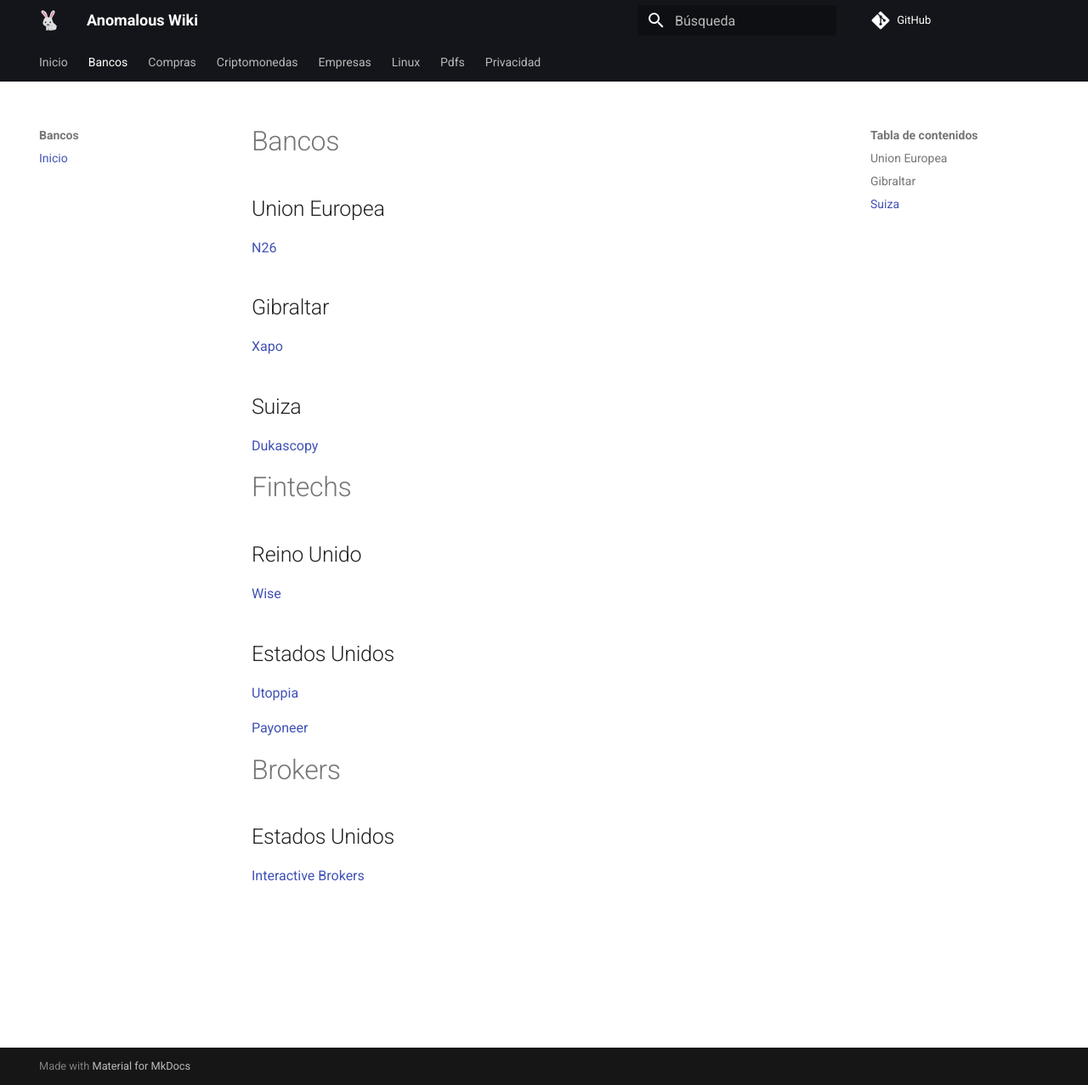
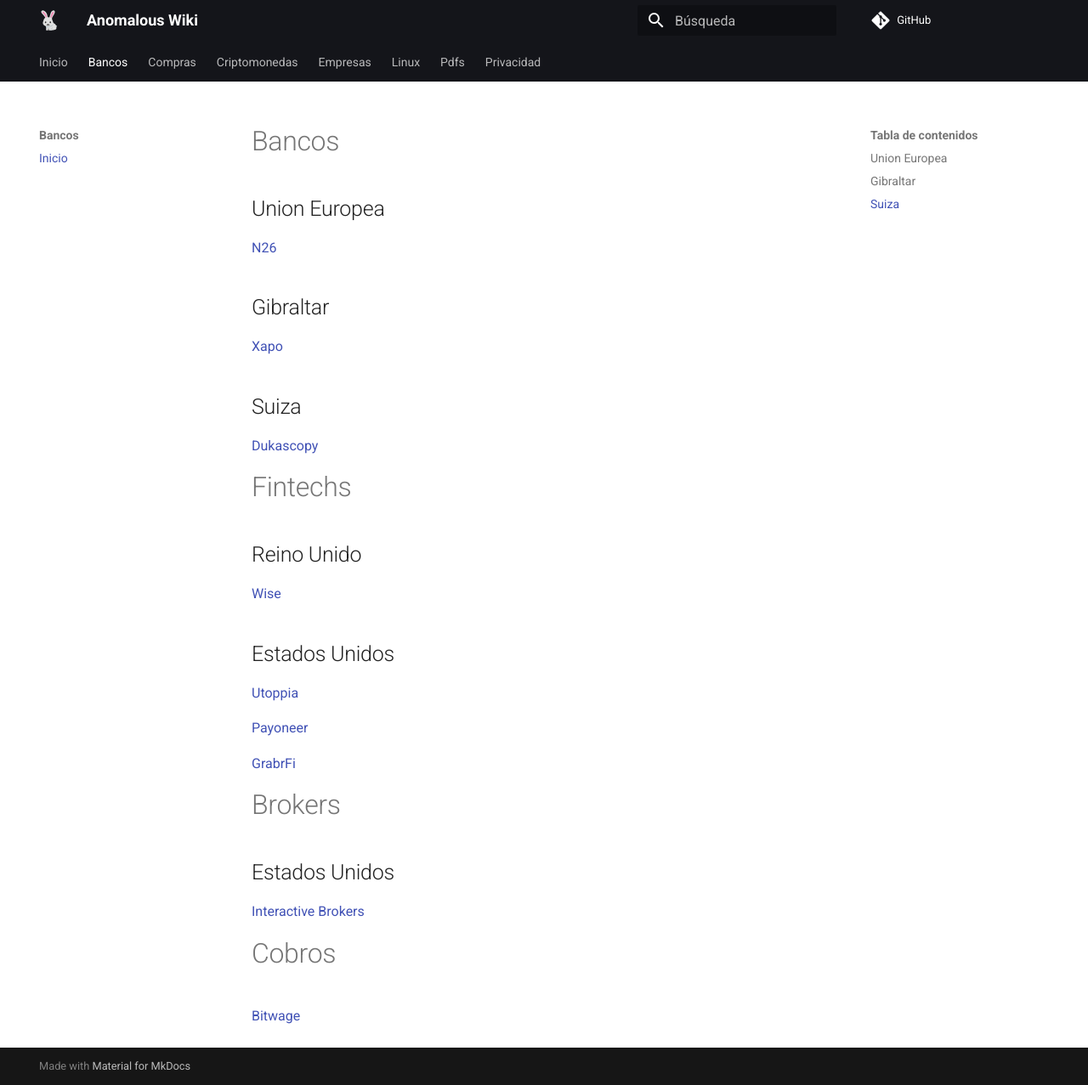
Before and after one commit to anomalouscode/wiki, an MkDocs documentation site: the page built from docs/bancos/index.md, in a window 1280 px wide and 1277 px high. Shown: the whole window at 85% size. Built offline with MkDocs 1.6.1 and Material for MkDocs 9.7.7, drawn with Linux system fonts in a browser that asks for light colours; comment, search, counter and statistics services are not loaded.

Commit message:
Update index.md

```diff
--- a/docs/bancos/index.md
+++ b/docs/bancos/index.md
@@ -28,8 +28,14 @@
 
 [Payoneer](https://www.payoneer.com/)
 
+[GrabrFi](https://www.grabrfi.com/)
+
 # Brokers
 
 ## Estados Unidos
 
 [Interactive Brokers](https://www.interactivebrokers.com/)
+
+# Cobros
+
+[Bitwage](https://www.bitwage.com/)
```
